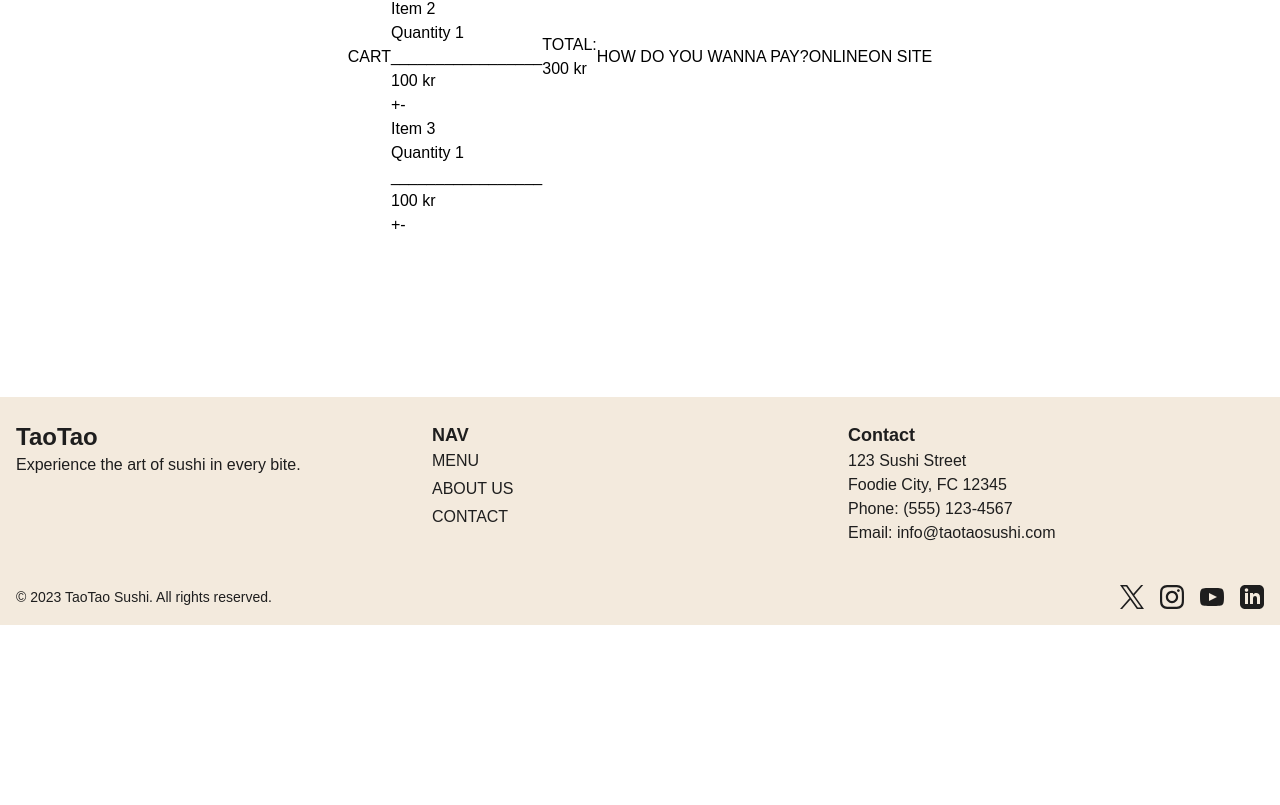
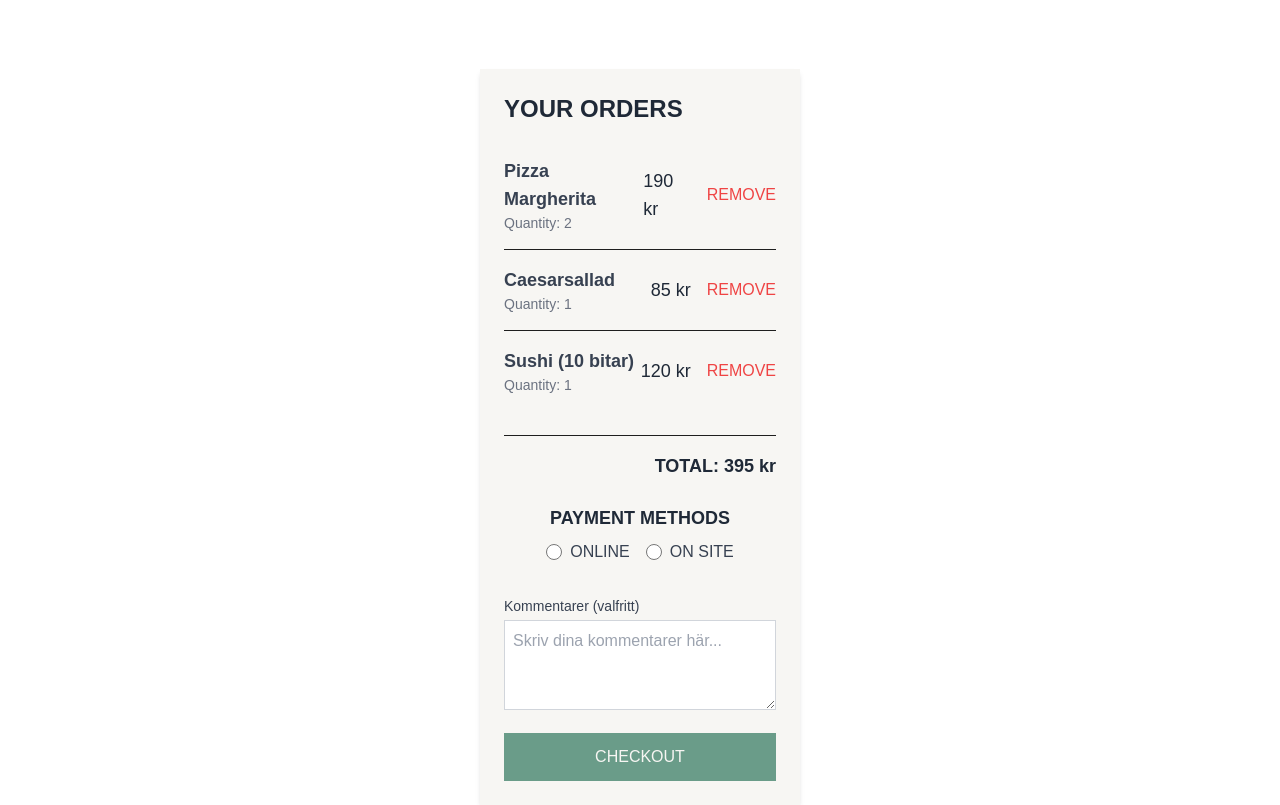
Before and after one commit to Loushymooshy/Taotao-Take-Away, a React (Vite) app in the folder Frontend/: page /cart in a window 1280 px wide. Shown: the part 355-1160 px from the top of the page. Before the commit the page ends 980 px from the top, so only its background shows below. Built offline with nearby package versions, Linux system fonts and the light colour scheme; a web font is replaced by a local one.

Commit message:
skapat en cartvy

```diff
--- a/Frontend/src/pages/Customer/Contact.tsx
+++ b/Frontend/src/pages/Customer/Contact.tsx
@@ -3,7 +3,7 @@ const Contact: React.FC = () => {
     <>
       <main className="w-1/2 mx-auto">
         <h1 className="flex justify-center items-center text-4xl font-black h-48 font-Darumadrop">CONTACT US</h1>
-        <form className="bg-pandaWhite text-pandaBlack  flex flex-col p-6 w-70 rounded-md">
+        <form className="bg-pandaWhite text-pandaBlack flex flex-col p-6 w-70 rounded-md">
           <label className="mt-2 font-bold"
           htmlFor="name">NAME:</label>
           <input className="rounded-md h-8 px-2" type="text" id="name" name="name" />
@@ -11,7 +11,7 @@ const Contact: React.FC = () => {
           <input className="rounded-md h-8 px-2 " type="email" id="email" name="email" />
           <label className="mt-4 font-bold " htmlFor="message">MESSAGE:</label>
           <textarea className="rounded-md" id="message" name="message"></textarea>
-          <button className="bg-themeGreen text-pandaWhite rounded-md mt-4 mb-2 h-12" type="submit">SEND</button>
+          <button className="bg-themeGreen text-pandaWhite rounded-md mt-4 mb-2 h-12 hover:bg-themeDarkGreen" type="submit">SEND</button>
         </form>
         </main>
     </>
--- a/Frontend/src/pages/Customer/order/Cart.tsx
+++ b/Frontend/src/pages/Customer/order/Cart.tsx
@@ -1,3 +1,107 @@
+const Cart = () => {
+  return (
+    <main>
+<h1 className="flex justify-center items-center text-4xl font-black h-48 font-Darumadrop">CART</h1>
+
+    <div className="bg-pandaWhite p-6 rounded-lg shadow-md flex flex-col w-80">
+      <h1 className="text-2xl font-bold mb-4 text-gray-800">YOUR ORDERS</h1>
+
+      {/* Lista över varor */}
+      <ul className="divide-y divide-pandaBlack">
+        <li className="py-4 flex justify-between items-center">
+          <div>
+            <h2 className="text-lg font-semibold text-gray-700">Pizza Margherita</h2>
+            <p className="text-sm text-gray-500">Quantity: 2</p>
+          </div>
+          <div className="flex items-center space-x-4">
+            <p className="text-lg text-gray-800">190 kr</p>
+            <button className="text-red-500 hover:text-red-700 font-medium">REMOVE</button>
+          </div>
+        </li>
+        <li className="py-4 flex justify-between items-center">
+          <div>
+            <h2 className="text-lg font-semibold text-gray-700">Caesarsallad</h2>
+            <p className="text-sm text-gray-500">Quantity: 1</p>
+          </div>
+          <div className="flex items-center space-x-4">
+            <p className="text-lg text-gray-800">85 kr</p>
+            <button className="text-red-500 hover:text-red-700 font-medium">REMOVE</button>
+          </div>
+        </li>
+        <li className="py-4 flex justify-between items-center">
+          <div>
+            <h2 className="text-lg font-semibold text-gray-700">Sushi (10 bitar)</h2>
+            <p className="text-sm text-gray-500">Quantity: 1</p>
+          </div>
+          <div className="flex items-center space-x-4">
+            <p className="text-lg text-gray-800">120 kr</p>
+            <button className="text-red-500 hover:text-red-700 font-medium">REMOVE</button>
+          </div>
+        </li>
+      </ul>
+
+      {/* Totalpris */}
+      <div className="mt-6 pt-4 border-t border-pandaBlack">
+        <h3 className="text-lg font-bold text-right text-gray-800">TOTAL: 395 kr</h3>
+      </div>
+
+      {/* Betalningsalternativ */}
+      <div className="mt-6">
+        <h2 className="text-lg font-bold text-gray-800 mb-2 text-center">PAYMENT METHODS</h2>
+        <div className="flex justify-center space-x-4 mb-4">
+          <label className="flex
+          items-center space-x-2">
+            <input
+              type="radio"
+              name="payment"
+              value="Online"
+              className="h-4 w-4 text-blue-600 focus:ring-blue-500 border-gray-300"
+            />
+            <span className="text-gray-700">ONLINE</span>
+          </label>
+          <label className="flex items-center space-x-2">
+            <input
+              type="radio"
+              name="payment"
+              value="On Site"
+              className="h-4 w-4 text-blue-600 focus:ring-blue-500 border-gray-300"
+            />
+            <span className="text-gray-700">ON SITE</span>
+          </label>
+        </div>
+      </div>
+
+      {/* Kommentarer */}
+      <div className="mt-4">
+        <label className="block text-sm font-medium text-gray-700 mb-1">
+          Kommentarer (valfritt)
+        </label>
+        <textarea
+          className="w-full p-2 border border-gray-300 rounded-md focus:outline-none focus:ring-2 focus:ring-blue-500"
+          rows={3}
+          placeholder="Skriv dina kommentarer här..."
+        />
+      </div>
+
+      {/* Checkout-knapp */}
+      <button className="w-full hover:bg-themeDarkGreen bg-themeGreen text-pandaWhite rounded-md mt-4 h-12">
+        CHECKOUT
+      </button>
+    </div>
+    </main>
+  );
+};
+
+export default Cart;
+
+
+
+
+
+
+
+
+/*
 const Cart: React.FC = () => {
   return (
     <>
@@ -33,12 +137,12 @@ const Cart: React.FC = () => {
         <h3>300 kr</h3>
       </section>
       <h3>HOW DO YOU WANNA PAY?</h3>
-      <section>
-        <button>ONLINE</button>
-        <button>ON SITE</button>
-      </section>
+      <select>
+        <option>ONLINE</option>
+        <option>ON SITE</option>
+      </select>
     </>
   );
 };
 
-export default Cart;
+export default Cart;*/
--- a/Frontend/src/pages/Customer/order/Payment.tsx
+++ b/Frontend/src/pages/Customer/order/Payment.tsx
@@ -55,7 +55,7 @@ const Payment: React.FC = () => {
               </div>
             </div>
             <button
-              className="bg-themeGreen text-pandaWhite rounded-md mt-4 mb-2 h-12"
+              className="bg-themeGreen hover:bg-themeDarkGreen text-pandaWhite rounded-md mt-4 mb-2 h-12"
               type="submit"
             >
               PAY WITH CARD
@@ -73,7 +73,7 @@ const Payment: React.FC = () => {
               name="swish-number"
             />
             <button
-              className="bg-themeGreen text-pandaWhite rounded-md mt-4 mb-2 h-12"
+              className="bg-themeGreen hover:bg-themeDarkGreen text-pandaWhite rounded-md mt-4 mb-2 h-12"
               type="submit"
             >
               PAY WITH SWISH
```
Also changed, not shown: 1 other file (tests, documents, lock files or other folders).
